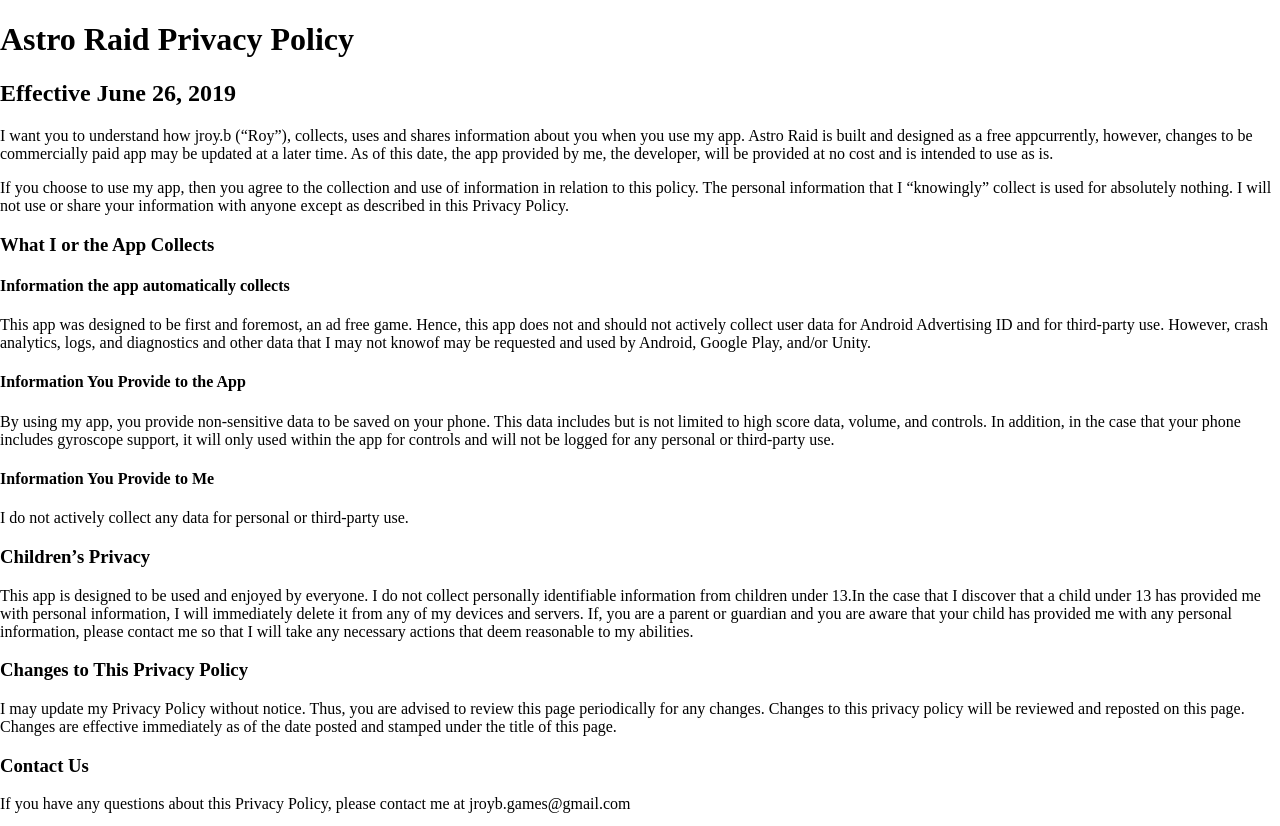
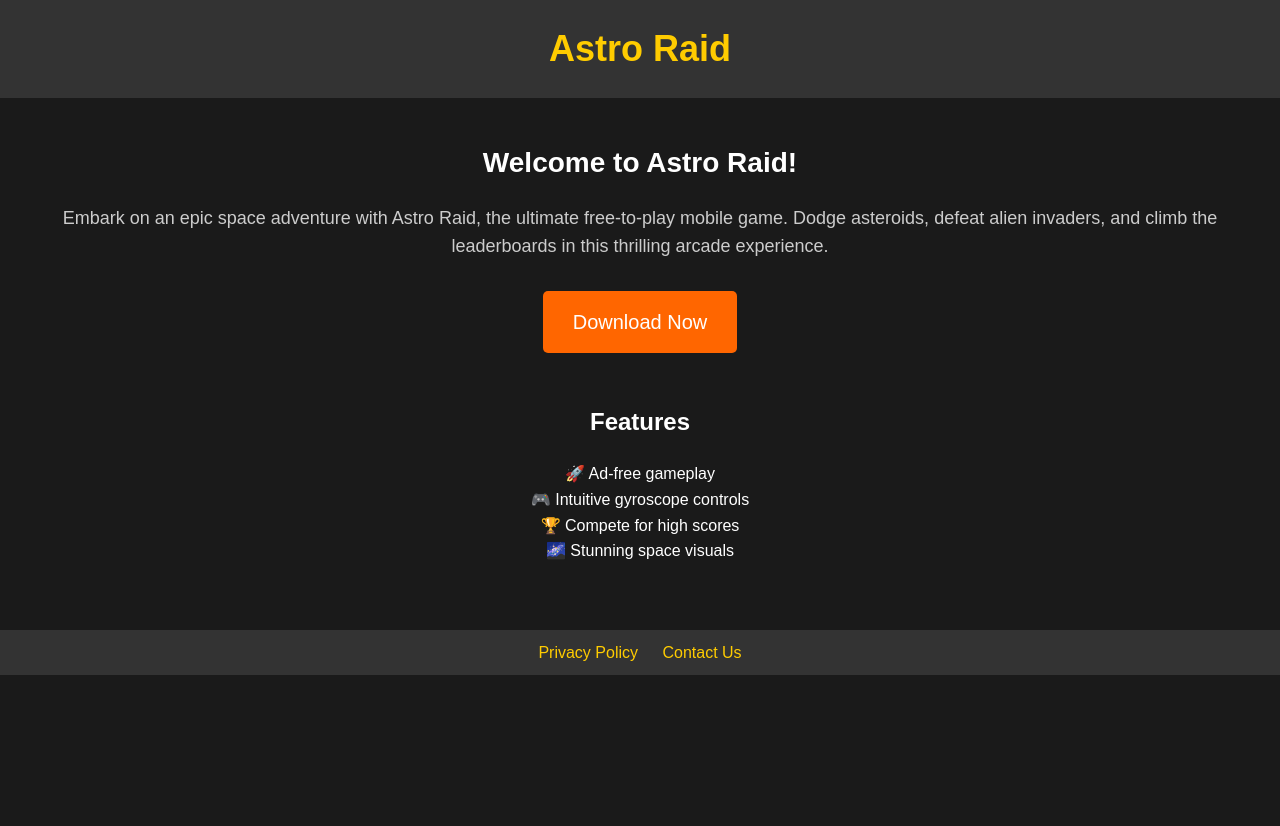
Before and after one commit to EngHandStudios/AstroRaid, a plain HTML site: page index.html in a window 1280 px wide. After the commit the page ends 800 px from the top, so only its background shows below. Drawn offline with Linux system fonts and the light colour scheme; grey boxes are pictures that could not be loaded.

Commit message:
not scuffed

```diff
--- a/index.html
+++ b/index.html
@@ -1,31 +1,97 @@
 <!DOCTYPE html>
-<html lang="en" style="width:100%; height:100%;">
+<html lang="en">
 <head>
-  <meta http-equiv="content-type" content="text/html; charset=utf-8">
-  <title>Astro Raid Privacy Policy</title>
+    <meta charset="UTF-8">
+    <meta name="viewport" content="width=device-width, initial-scale=1.0">
+    <title>Astro Raid - Home</title>
+    <style>
+        body {
+            font-family: Arial, sans-serif;
+            line-height: 1.6;
+            margin: 0;
+            padding: 0;
+            background-color: #1a1a1a;
+            color: #ffffff;
+            text-align: center;
+        }
+        header {
+            background-color: #333;
+            padding: 20px 0;
+        }
+        header h1 {
+            margin: 0;
+            font-size: 36px;
+            color: #ffcc00;
+        }
+        .container {
+            padding: 20px;
+        }
+        .intro {
+            margin-bottom: 30px;
+        }
+        .intro h2 {
+            font-size: 28px;
+            margin-bottom: 10px;
+        }
+        .intro p {
+            font-size: 18px;
+            color: #cccccc;
+        }
+        .cta-button {
+            display: inline-block;
+            padding: 15px 30px;
+            font-size: 20px;
+            color: #ffffff;
+            background-color: #ff6600;
+            text-decoration: none;
+            border-radius: 5px;
+            margin-bottom: 30px;
+        }
+        .cta-button:hover {
+            background-color: #cc5200;
+        }
+        footer {
+            background-color: #333;
+            padding: 10px 0;
+            margin-top: 30px;
+        }
+        footer a {
+            color: #ffcc00;
+            text-decoration: none;
+            margin: 0 10px;
+        }
+        footer a:hover {
+            text-decoration: underline;
+        }
+    </style>
 </head>
-  <body style="width:100%; height:100%; margin:0;">
-<h1>Astro Raid Privacy Policy</h1>
-<h2>Effective June 26, 2019</h2>
-<p>I want you to understand how jroy.b (“Roy”), collects, uses and shares information about you when you use my app. Astro Raid is built and designed as a free appcurrently, however, changes to be commercially paid app may be updated at a later time. As of this date, the app provided by me, the developer, will be provided at no cost and is intended to use as is.</p>
+<body>
+    <header>
+        <h1>Astro Raid</h1>
+    </header>
 
-<p>If you choose to use my app, then you agree to the collection and use of information in relation to this policy. The personal information that I “knowingly” collect is used for absolutely nothing. I will not use or share your information with anyone except as described in this Privacy Policy.</p>
-<h3> What I or the App Collects</h3>
+    <div class="container">
+        <div class="intro">
+            <h2>Welcome to Astro Raid!</h2>
+            <p>Embark on an epic space adventure with Astro Raid, the ultimate free-to-play mobile game. Dodge asteroids, defeat alien invaders, and climb the leaderboards in this thrilling arcade experience.</p>
+        </div>
 
-<h4> Information the app automatically collects</h4>
-<p>This app was designed to be first and foremost, an ad free game. Hence, this app does not and should not actively collect user data for Android Advertising ID and for third-party use. However,  crash analytics, logs, and diagnostics and other data that I may not knowof may be requested and  used by Android, Google Play, and/or Unity.  </p>
-<h4> Information You Provide to the App</h4>
-<p>By using my app, you provide non-sensitive data to be saved on your phone. This data includes but is not limited to high score data, volume, and controls. In addition, in the case that your phone includes gyroscope support, it will only used within the app for controls and will not be logged for any personal or third-party use.  </p>
-<h4>Information You Provide to Me</h4>
-<p>I do not actively collect any data for personal or third-party use.  </p>
-<h3>Children’s Privacy</h3>
-<p> This  app  is  designed  to  be  used  and  enjoyed  by  everyone. I  do  not  collect  personally  identifiable information from children under 13.In the case that I discover that a child under 13 has provided me with personal information, I will immediately delete it from any of my devices and servers. If, you are a parent or guardian and you are aware that your child has provided me with any personal information, please contact me so that I will take any necessary actions that deem reasonable to my abilities.  </p>
+        <a href="#" class="cta-button">Download Now</a>
 
-<h3> Changes to This Privacy Policy</h3>
-<p>I may update my Privacy Policy without notice. Thus, you are advised to review this page periodically for any  changes.  Changes  to  this privacy  policy  will  be reviewed and  reposted  on  this  page. Changes  are effective immediately as of the date posted and stamped under the title of this page. </p>
+        <div class="features">
+            <h2>Features</h2>
+            <ul style="list-style-type: none; padding: 0;">
+                <li>🚀 Ad-free gameplay</li>
+                <li>🎮 Intuitive gyroscope controls</li>
+                <li>🏆 Compete for high scores</li>
+                <li>🌌 Stunning space visuals</li>
+            </ul>
+        </div>
+    </div>
 
-<h3> Contact Us</h3>
-<p>If you have any questions about this Privacy Policy, please contact me at jroyb.games@gmail.com </p>
-    <iframe src="http://docs.google.com/gview?url=https://github.com/jroyb/privacypolicy/raw/master/Astro%20Raid%20Privacy%20Policy.pdf&embedded=true" style="width:718px; height:700px;" frameborder="0"></iframe>
-  </body>
+    <footer>
+        <a href="privacy-policy.html">Privacy Policy</a>
+        <a href="mailto:jroyb.games@gmail.com">Contact Us</a>
+    </footer>
+</body>
 </html>
```
Also changed, not shown: privacy-policy.html (added, +54 -0 lines).
